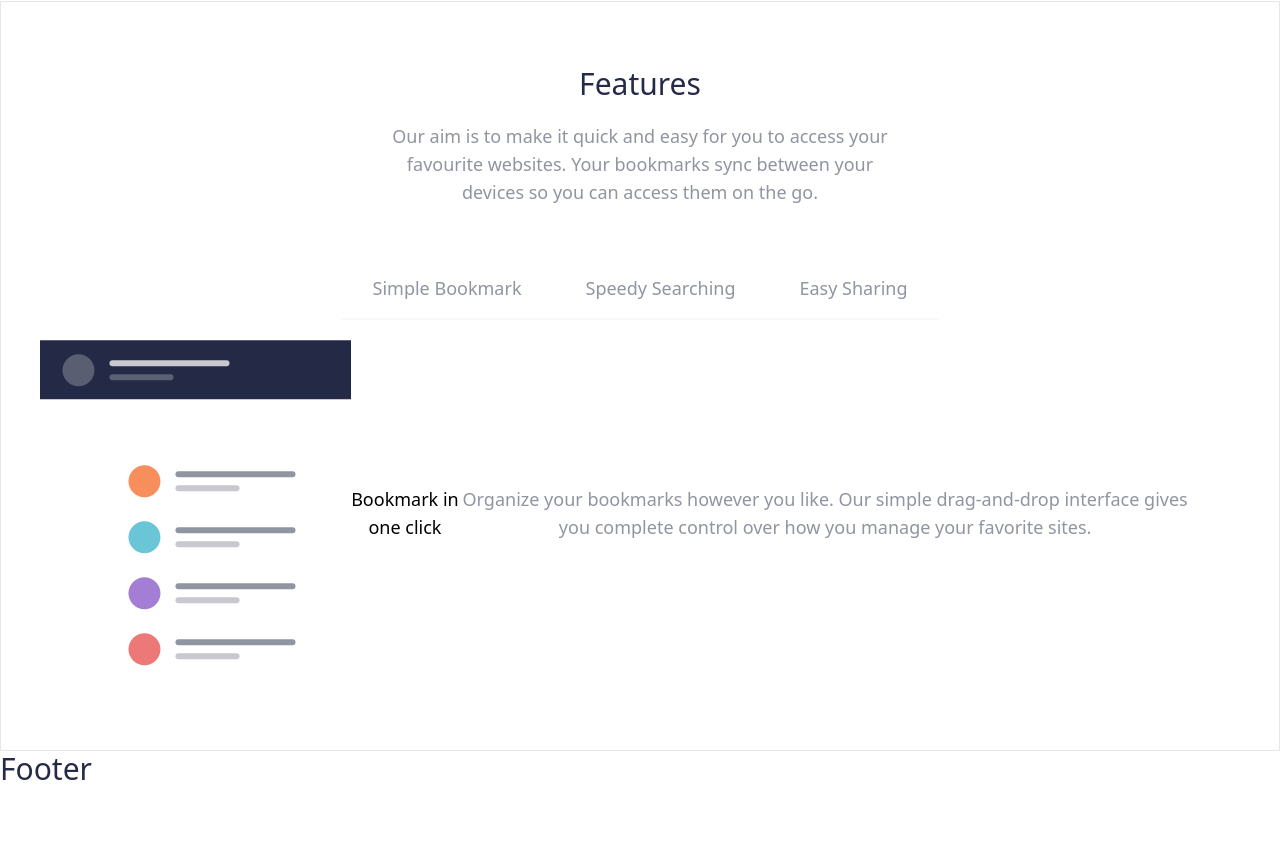
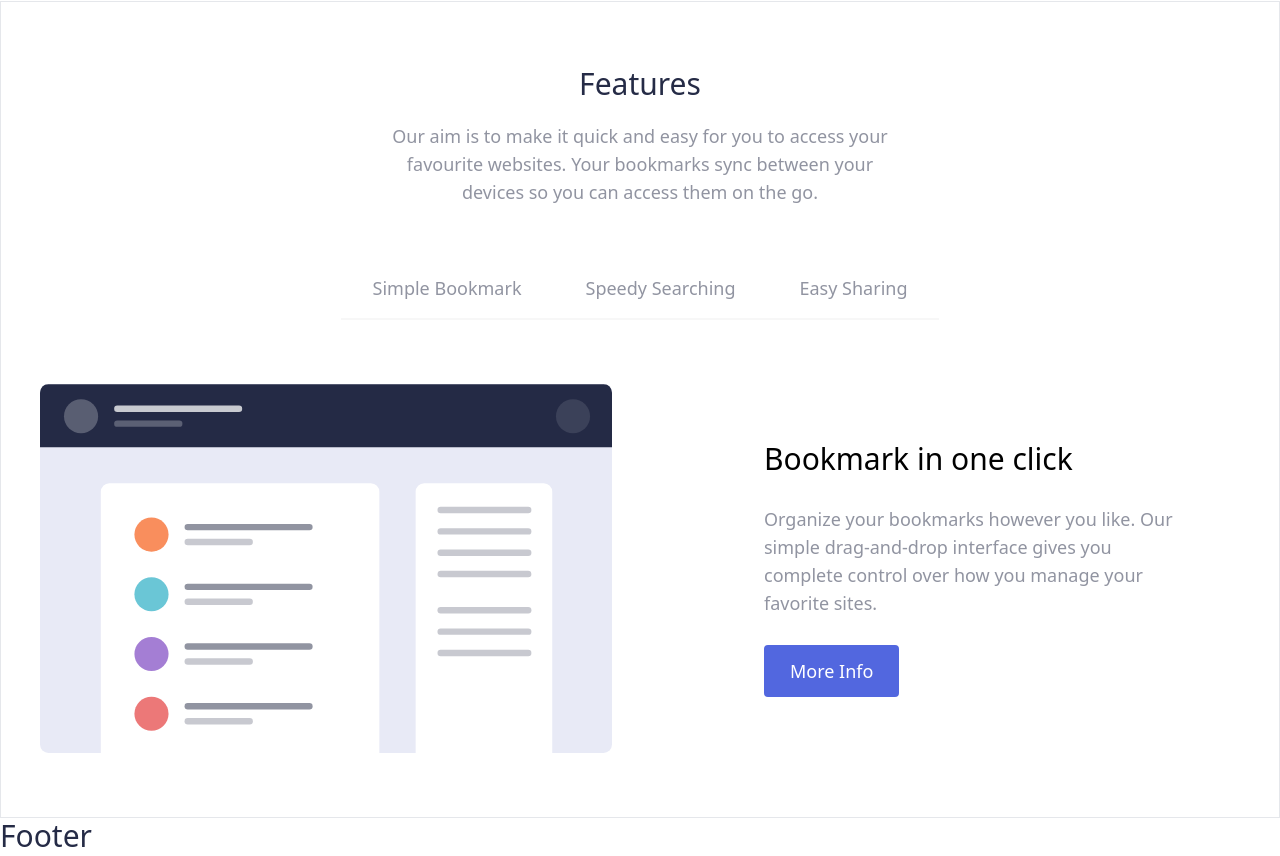
Before and after one commit to AlvesPHGA/bookmark, a React (Vite) app: page / in a window 1280 px wide. Shown: the part 699-1555 px from the top of the page. Before the commit the page ends 1488 px from the top, so only its background shows below. Built offline with nearby package versions, Linux system fonts and the light colour scheme.

Commit message:
update: Features section layout

```diff
--- a/src/ui/components/Features/ContentTabComponent.tsx
+++ b/src/ui/components/Features/ContentTabComponent.tsx
@@ -2,14 +2,14 @@ import { DivComponent, NavLinkComponent } from '../TagsComponents';
 
 export const ContentTabComponent = () => {
    return (
-      <DivComponent>
-         <h3>Bookmark in one click</h3>
+      <DivComponent box="tab_content">
+         <h3 className="text-3xl font-medium">Bookmark in one click</h3>
          <p>
             Organize your bookmarks however you like. Our simple drag-and-drop
             interface gives you complete control over how you manage your
             favorite sites.
          </p>
-         <NavLinkComponent>More Info</NavLinkComponent>
+         <NavLinkComponent link="blue_cta">More Info</NavLinkComponent>
       </DivComponent>
    );
 };
--- a/src/ui/components/Features/ContentTabsComponent.tsx
+++ b/src/ui/components/Features/ContentTabsComponent.tsx
@@ -4,7 +4,7 @@ import { ContentTabComponent } from './ContentTabComponent';
 
 export const ContentTabsComponent = () => {
    return (
-      <DivComponent>
+      <DivComponent box="tab_contents">
          <Illustration_tab1 />
          <ContentTabComponent />
       </DivComponent>
--- a/src/ui/components/SVGs/Illustration.tsx
+++ b/src/ui/components/SVGs/Illustration.tsx
@@ -1,9 +1,11 @@
 import { svgStyle } from '../../styles/tagsStyles';
+
+const { illustration, illustration_tab } = svgStyle();
 
 export const Illustration = () => {
    return (
       <svg
-         className={svgStyle()}
+         className={illustration()}
          data-testid="illustration"
          xmlns="http://www.w3.org/2000/svg"
          xmlnsXlink="http://www.w3.org/1999/xlink"
@@ -284,184 +286,10 @@ export const Illustration = () => {
 
 export const Illustration_tab1 = () => {
    return (
-      <svg
-         xmlns="http://www.w3.org/2000/svg"
-         xmlnsXlink="http://www.w3.org/1999/xlink"
-         width="536"
-         height="346"
-      >
-         <defs>
-            <rect id="a" width="536" height="346" rx="8" />
-         </defs>
-         <g fill="none" fill-rule="evenodd">
-            <mask id="b" fill="#fff">
-               <use href="#a" />
-            </mask>
-            <use fill="#E8EAF6" fill-rule="nonzero" href="#a" />
-            <g mask="url(#b)">
-               <path fill="#242A45" d="M-3.53.197h547v59h-547z" />
-               <g transform="translate(22.47 14.197)" fill="#FFF">
-                  <circle cx="16" cy="16" r="16" opacity=".245" />
-                  <circle cx="477" cy="16" r="16" opacity=".104" />
-                  <g transform="translate(47 6)">
-                     <rect width="120" height="6" opacity=".75" rx="3" />
-                     <rect width="64" height="6" y="14" opacity=".25" rx="3" />
-                  </g>
-               </g>
-            </g>
-            <g mask="url(#b)">
-               <g transform="translate(57 93)">
-                  <rect width="261" height="316" fill="#FFF" rx="8" />
-                  <rect width="128" height="316" x="295" fill="#FFF" rx="8" />
-                  <rect
-                     width="120"
-                     height="6"
-                     x="78.47"
-                     y="38.197"
-                     fill="#242A45"
-                     opacity=".5"
-                     rx="3"
-                  />
-               </g>
-            </g>
-            <g transform="translate(88.47 115.197)">
-               <circle cx="16" cy="26" r="16" fill="#F98E5D" />
-               <rect
-                  width="88"
-                  height="6"
-                  x="284"
-                  fill="#242A45"
-                  opacity=".25"
-                  rx="3"
-               />
-               <rect
-                  width="88"
-                  height="6"
-                  x="284"
-                  y="20"
-                  fill="#242A45"
-                  opacity=".25"
-                  rx="3"
-               />
-               <rect
-                  width="88"
-                  height="6"
-                  x="284"
-                  y="40"
-                  fill="#242A45"
-                  opacity=".25"
-                  rx="3"
-               />
-               <rect
-                  width="88"
-                  height="6"
-                  x="284"
-                  y="60"
-                  fill="#242A45"
-                  opacity=".25"
-                  rx="3"
-               />
-               <rect
-                  width="88"
-                  height="6"
-                  x="284"
-                  y="94"
-                  fill="#242A45"
-                  opacity=".25"
-                  rx="3"
-               />
-               <rect
-                  width="88"
-                  height="6"
-                  x="284"
-                  y="114"
-                  fill="#242A45"
-                  opacity=".25"
-                  rx="3"
-               />
-               <rect
-                  width="88"
-                  height="6"
-                  x="284"
-                  y="134"
-                  fill="#242A45"
-                  opacity=".25"
-                  rx="3"
-               />
-               <rect
-                  width="64"
-                  height="6"
-                  x="47"
-                  y="30"
-                  fill="#242A45"
-                  opacity=".25"
-                  rx="3"
-               />
-            </g>
-            <g transform="translate(88.47 181.197)">
-               <circle cx="16" cy="16" r="16" fill="#6AC6D6" />
-               <rect
-                  width="120"
-                  height="6"
-                  x="47"
-                  y="6"
-                  fill="#242A45"
-                  opacity=".5"
-                  rx="3"
-               />
-               <rect
-                  width="64"
-                  height="6"
-                  x="47"
-                  y="20"
-                  fill="#242A45"
-                  opacity=".25"
-                  rx="3"
-               />
-            </g>
-            <g transform="translate(88.47 237.197)">
-               <circle cx="16" cy="16" r="16" fill="#A47ED4" />
-               <rect
-                  width="120"
-                  height="6"
-                  x="47"
-                  y="6"
-                  fill="#242A45"
-                  opacity=".5"
-                  rx="3"
-               />
-               <rect
-                  width="64"
-                  height="6"
-                  x="47"
-                  y="20"
-                  fill="#242A45"
-                  opacity=".25"
-                  rx="3"
-               />
-            </g>
-            <g transform="translate(88.47 293.197)">
-               <circle cx="16" cy="16" r="16" fill="#EC7878" />
-               <rect
-                  width="120"
-                  height="6"
-                  x="47"
-                  y="6"
-                  fill="#242A45"
-                  opacity=".5"
-                  rx="3"
-               />
-               <rect
-                  width="64"
-                  height="6"
-                  x="47"
-                  y="20"
-                  fill="#242A45"
-                  opacity=".25"
-                  rx="3"
-               />
-            </g>
-         </g>
-      </svg>
+      <img
+         src="./src/assets/illustration-features-tab-1.svg"
+         alt="Image Illustration"
+         className={illustration_tab()}
+      />
    );
 };
--- a/src/ui/styles/tagsStyles.tsx
+++ b/src/ui/styles/tagsStyles.tsx
@@ -26,11 +26,13 @@ export const divStyle = tv({
          // Simple bookmark manager
          sbm: 'w-[1200px] mx-auto flex items-center h-[500px]',
          sbm_content: 'space-y-10 w-[40%] py-10',
-         cta: 'space-x-10',
+         cta: 'space-x-10 flex',
          // Features
          feature_content: 'w-[1200px] mx-auto space-y-5',
-         tab_component: 'w-[1200px] mx-auto space-y-5',
+         tab_component: 'w-[1200px] mx-auto space-y-16',
          tab_buttons: 'mx-auto',
+         tab_contents: 'w-full h-fit flex items-center justify-between pr-14',
+         tab_content: 'relative space-y-7 text-left w-[420px]',
       },
    },
 
@@ -47,7 +49,7 @@ export const navLinkStyle = tv({
          def: 'text-white',
          header: 'text-xl uppercase text-veryDarkBlue hover:text-softRed',
          blue_cta:
-            'bg-[#5267DF] py-2.5 px-6 rounded text-white font-medium border-2 border-[#5267DF] hover:text-[#5267DF] hover:bg-transparent',
+            'bg-[#5267DF] py-2.5 px-6 rounded text-white font-medium border-2 border-[#5267DF] hover:text-[#5267DF] hover:bg-transparent block w-fit',
          white_cta:
             'bg-[#F7F7F7] py-2.5 px-6 rounded text-grayishBlue font-medium border-2 border-[#F7F7F7] hover:border-[#f7f7f7] hover:bg-transparent',
       },
@@ -59,5 +61,9 @@ export const navLinkStyle = tv({
 });
 
 export const svgStyle = tv({
-   base: 'absolute w-[60%] h-[512px] object-contain left-[590px] z-10 top-0',
+   slots: {
+      illustration:
+         'absolute w-[60%] h-[512px] object-contain left-[590px] z-10 top-0',
+      illustration_tab: 'rounded-md w-[50%] object-fill',
+   },
 });
```
